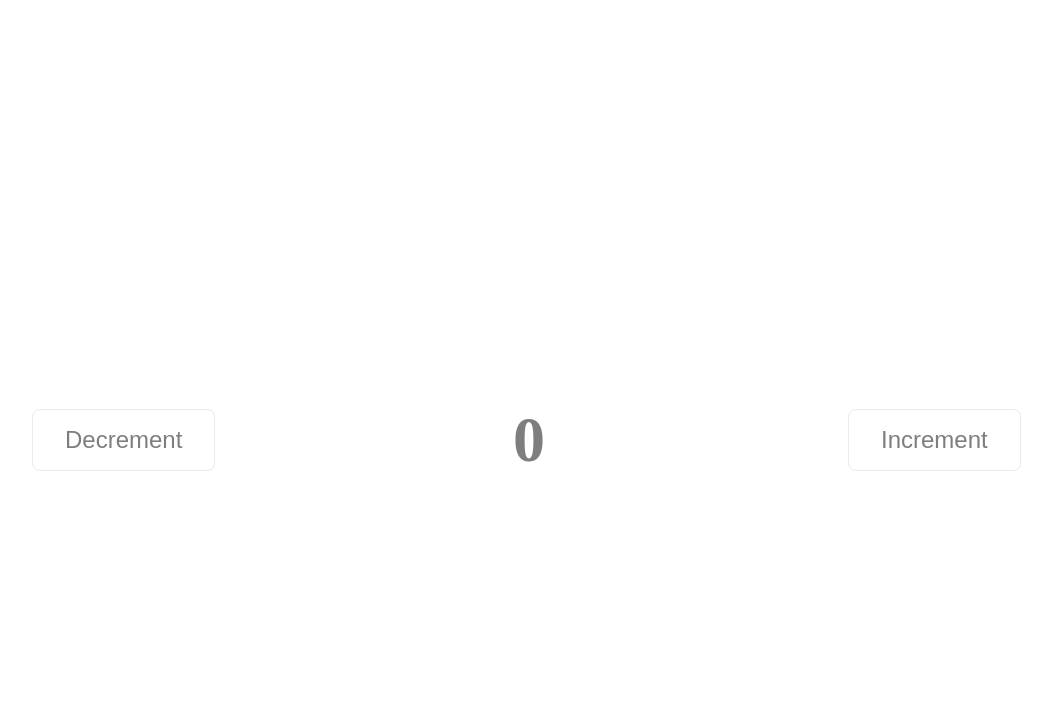
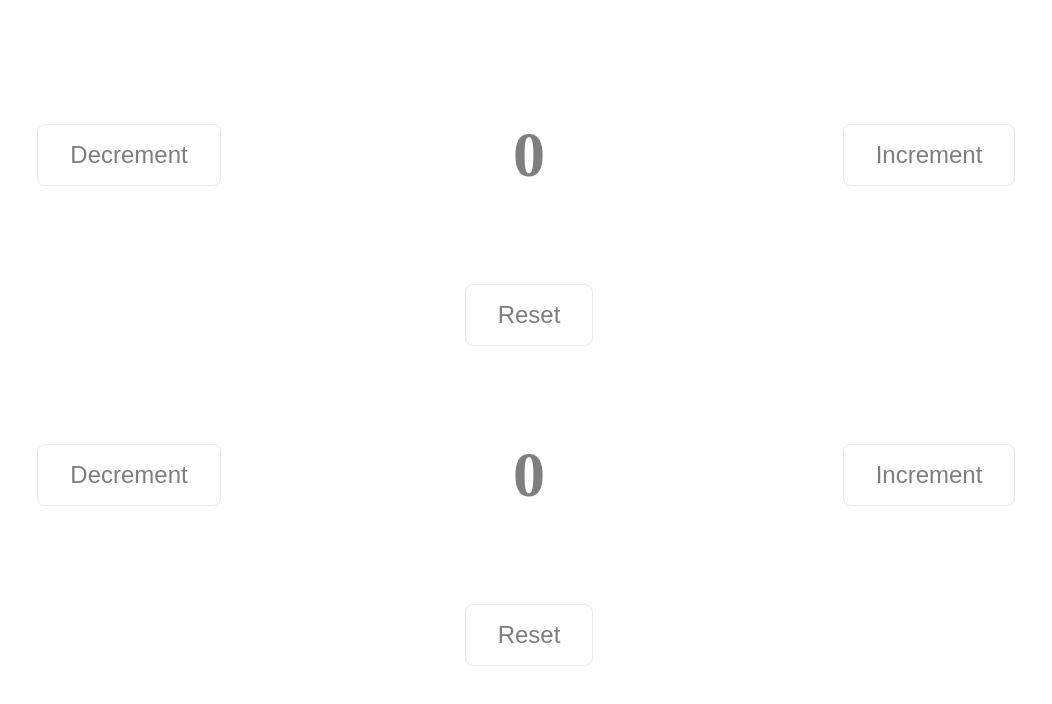
Before and after one commit to Zenith-Legion-Interactive/react-developer-test, a React (Vite) app: page / in a window 1280 px wide. Shown: the top 704 px of the page, without its empty margins (111-1163 px from the left). Built offline with nearby package versions, Linux system fonts and the light colour scheme.

Commit message:
Task 2: State Management

```diff
--- /dev/null
+++ b/src/App.tsx
@@ -0,0 +1,12 @@
+import Counter from './Counter'
+
+const App = () => {
+  return (
+		<>
+			<Counter />
+			<Counter />
+		</>
+	);
+}
+
+export default App
--- a/src/Counter.css
+++ b/src/Counter.css
@@ -15,9 +15,14 @@
 display: grid;
 grid-template-columns: repeat(3, 1fr);
 place-items: center;
-grid-gap: 1rem;
-height:100vh;
+height:40vh;
 }
+
+/* align btn */
+.grid-align{
+  grid-column: 2/3;
+}
+
 
 /* button */
 
--- a/src/Counter.tsx
+++ b/src/Counter.tsx
@@ -1,42 +1,38 @@
+import {  useState,useCallback } from 'react';
 import './Counter.css'
 
-function Counter({count = 0}) {
+function Counter() {
 
 
+	const [count, setCount] = useState<number>(0);
 
   // increase count
-  const onIncrement = () =>{
-		count += 1;
-		displayCounter();
-	}
+  const onIncrement = useCallback(() => {
+		setCount(count + 1);
+	}, [count]);
 
 // decrener count
-  const onDecrement =  () =>{
-		if(count > 0){
-			count -= 1;
-			displayCounter();
-		}
+  const onDecrement = useCallback(() => {
+		if(count > 0) setCount(count - 1);
+	}, [count]);
 
-	}
-
-	const displayCounter = () =>{
-
-	const countDisplay = document.getElementById('display');
-			if (countDisplay) {
-				countDisplay.textContent = `${count}`;
-			}
+	const onReset = useCallback(() => {
+		setCount(0);
+	}, []);
 
 
-	}
 
   return (
 		<div className='grid-container'>
 			<button onClick={onDecrement} className='btn'>
 				Decrement
 			</button>
-			<p id='display' className='p-lg'>{count}</p>
+			<p className='p-lg'>{count}</p>
 			<button onClick={onIncrement} className='btn'>
 				Increment
+			</button>
+			<button onClick={onReset} className='btn grid-align'>
+				Reset
 			</button>
 		</div>
 	);
--- a/src/main.tsx
+++ b/src/main.tsx
@@ -1,10 +1,10 @@
 import React from 'react'
 import ReactDOM from 'react-dom/client'
-import Counter from './Counter.tsx';
-// import './index.css'
+import App from './App.tsx';
+
 
 ReactDOM.createRoot(document.getElementById('root')!).render(
 	<React.StrictMode>
-		<Counter />
+		<App />
 	</React.StrictMode>,
 );
```
